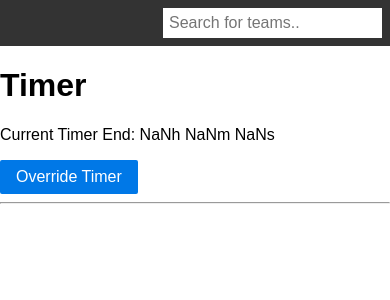
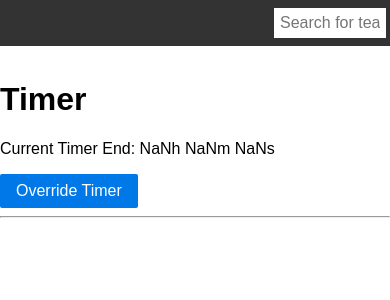
Before and after one commit to Malaber/turniere-match, a Flask app: page / in a window 390 px wide. Shown: the top 300 px of the page. Run offline with Flask 3, Linux system fonts and the light colour scheme; data that the repository does not hold is empty.

Commit message:
Fix search bar missing in responsive

```diff
--- a/templates/index.jinja2
+++ b/templates/index.jinja2
@@ -17,12 +17,34 @@
         .navbar {
             overflow: hidden;
             background-color: #333;
+            position: fixed;
+            top: 0;
+            width: 100%;
+            z-index: 1000;
         }
+
         .navbar input[type="text"] {
             float: right;
             padding: 6px;
             margin: 8px;
             border: none;
+            width: 200px; /* Adjust width as needed */
+        }
+
+        body {
+            padding-top: 50px;
+        }
+
+        /* Responsive adjustments */
+        @media (max-width: 600px) {
+            .navbar input[type="text"] {
+                width: 100px; /* Adjust width for smaller screens */
+                margin: 8px 4px; /* Adjust margin for smaller screens */
+            }
+
+            body {
+                padding-top: 60px; /* Adjust padding for smaller screens */
+            }
         }
     </style>
 </head>
```
